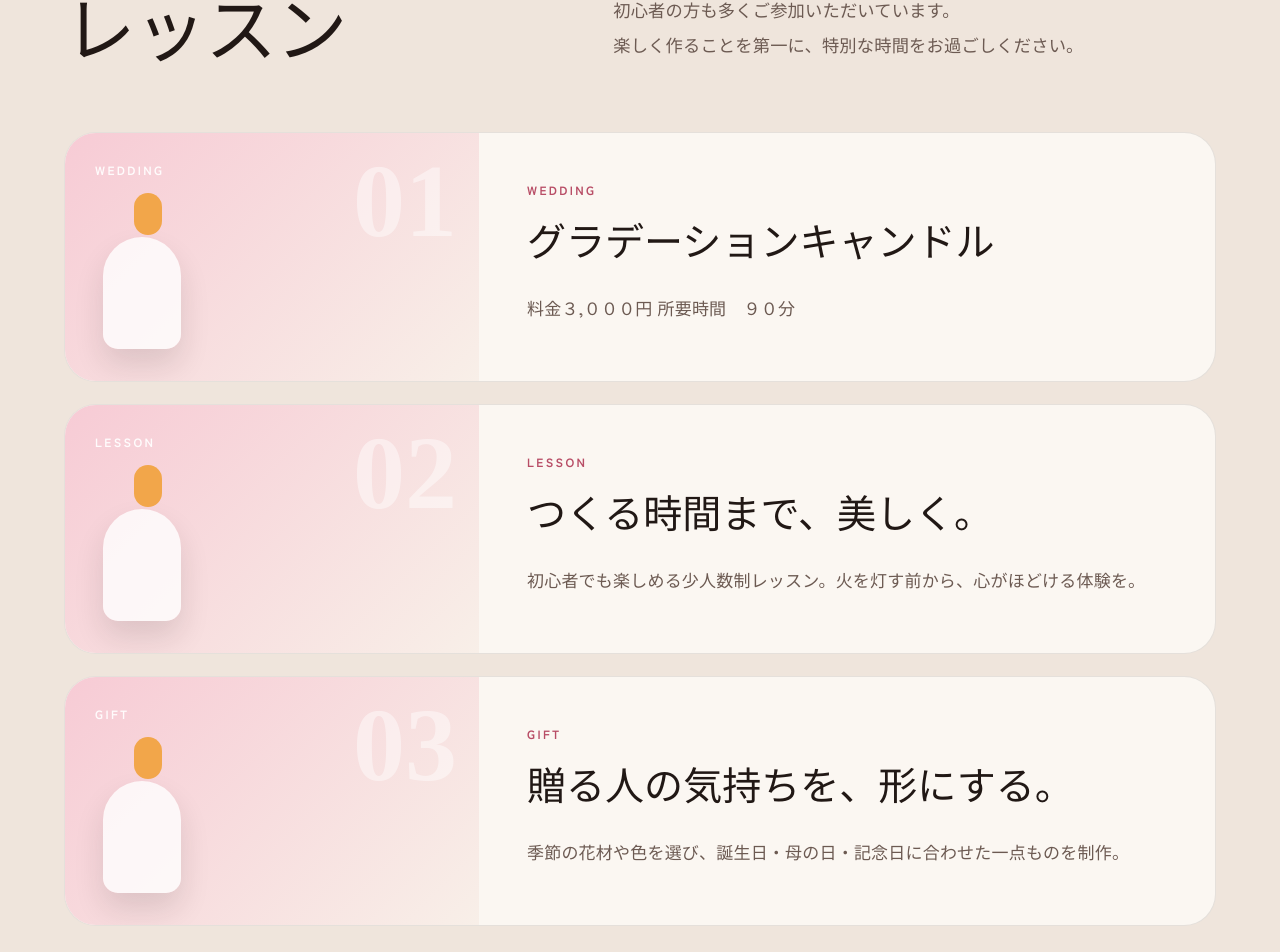
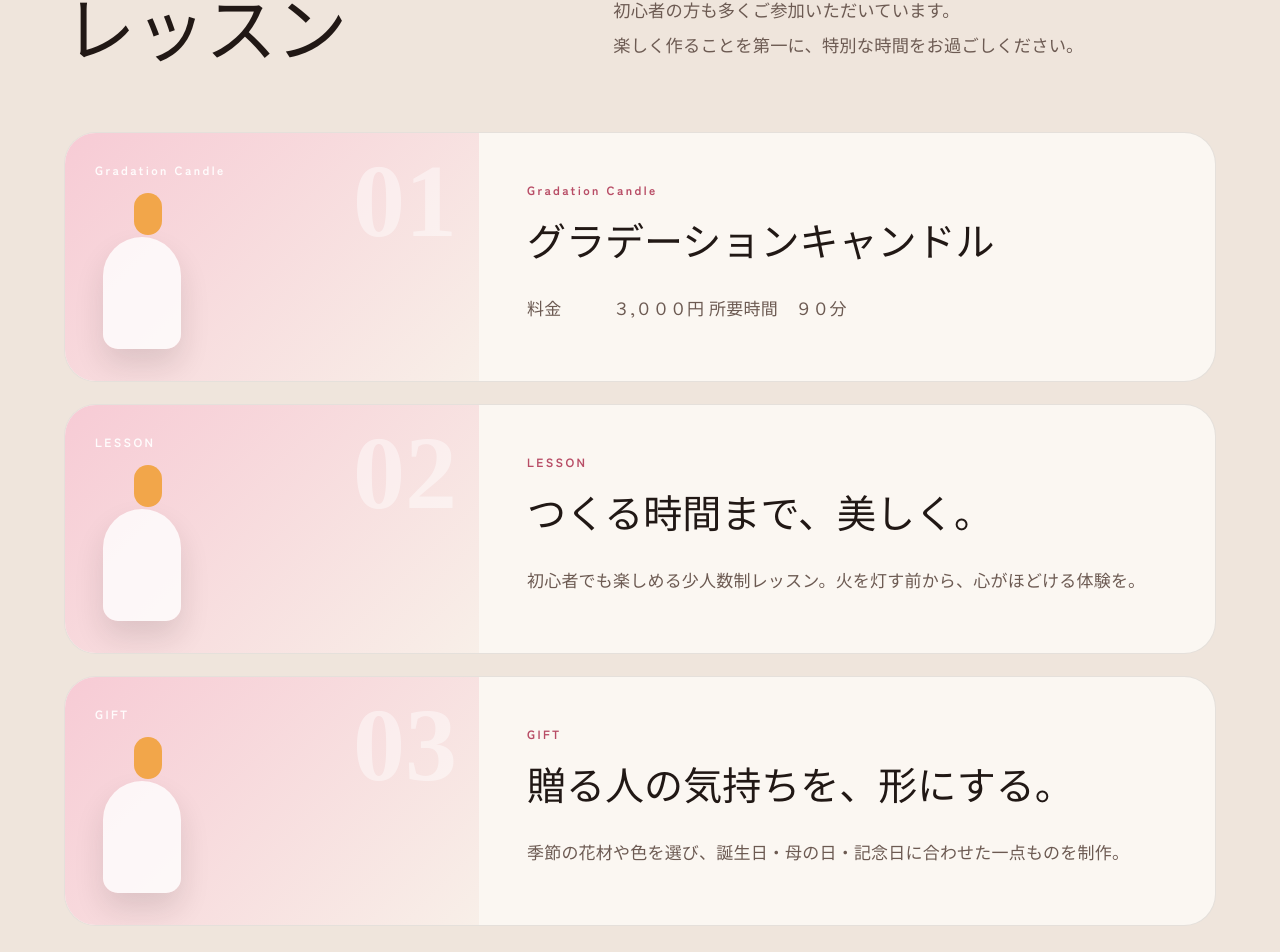
Before and after one commit to bschoice/sakura-candle-demo, a React (Vite) app: page / in a window 1280 px wide. Shown: the part 2358-3310 px from the top of the page. Built offline with nearby package versions, Linux system fonts and the light colour scheme.

Commit message:
Update first lesson label and price layout

```diff
--- a/src/App.jsx
+++ b/src/App.jsx
@@ -1,5 +1,5 @@
 const works = [
-  { category: 'WEDDING', title: 'グラデーションキャンドル', text: '料金３,０００円\n所要時間　９０分' },
+  { category: 'Gradation Candle', title: 'グラデーションキャンドル', text: '料金　　　３,０００円\n所要時間　９０分' },
   { category: 'LESSON', title: 'つくる時間まで、美しく。', text: '初心者でも楽しめる少人数制レッスン。火を灯す前から、心がほどける体験を。' },
   { category: 'GIFT', title: '贈る人の気持ちを、形にする。', text: '季節の花材や色を選び、誕生日・母の日・記念日に合わせた一点ものを制作。' },
 ]
```
